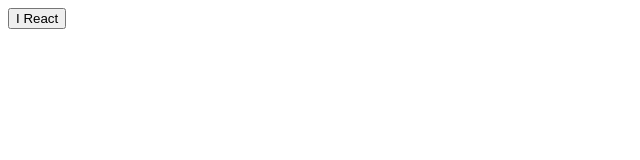
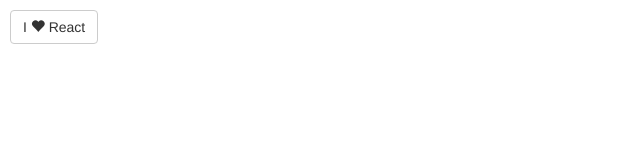
Before and after one commit to barroso/es6-react, a React app: page / in a window 1280 px wide. Shown: the top 160 px of the page, without its empty margins (0-640 px from the left). Built offline with nearby package versions, Linux system fonts and the light colour scheme; the HTML template or start-up script is replaced by a standard one.

Commit message:
import css

```diff
--- a/AppButton.js
+++ b/src/AppButton.js
@@ -8,10 +8,10 @@
 
 class Button extends React.Component {
   render(){
-    return <button>{this.props.children}</button>
+    return <button className="btn btn-default">{this.props.children}</button>
   }
 }
 
-const Heart = () => <span className="glyphicon glyphicon-hear"></span>
+const Heart = () => <span className="glyphicon glyphicon-heart"></span>
 
 export default AppButton
--- /dev/null
+++ b/src/css/main.css
@@ -0,0 +1,3 @@
+body {
+  padding: 10px;
+}
--- a/main.js
+++ b/src/main.js
@@ -1,3 +1,6 @@
+import "bootstrap/dist/css/bootstrap.css"
+import "css/main.css"
+
 import React from 'react';
 import ReactDOM from 'react-dom';
 import App from './App';
--- a/webpack.config.js
+++ b/webpack.config.js
@@ -1,8 +1,11 @@
 module.exports = {
-  entry: './main.js',
+  entry: 'main.js',
   output: {
-    path: './',
     filename: 'index.js'
+  },
+  resolve: {
+    extensions: ['', '.js', '.jsx'],
+    modulesDirectories: ['src', 'node_modules'],
   },
   devServer: {
     inline: true,
@@ -17,7 +20,9 @@
         query: {
           presets: ['es2015', 'react']
         }
-      }
+      },
+      { test: /\.css$/, loader: "style-loader!css-loader" },
+      { test: /\.(ttf|eot|svg|woff(2)?)(\?[a-z0-9]+)?$/, loader: 'file-loader' }
     ]
   }
 }
```
Also changed, not shown: package.json (+6 -1 lines), src/App.js (renamed from App.js).
